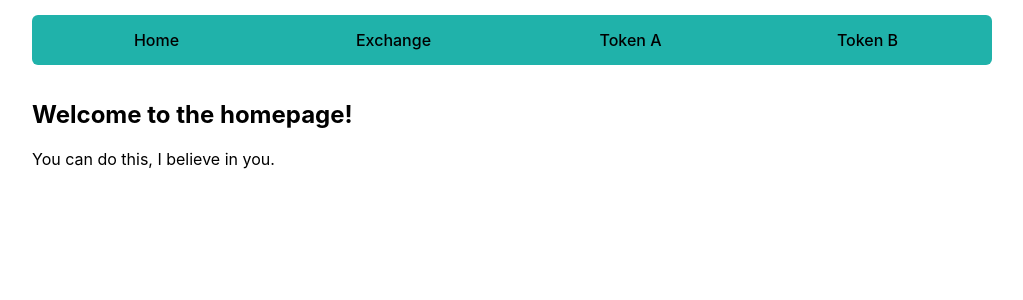
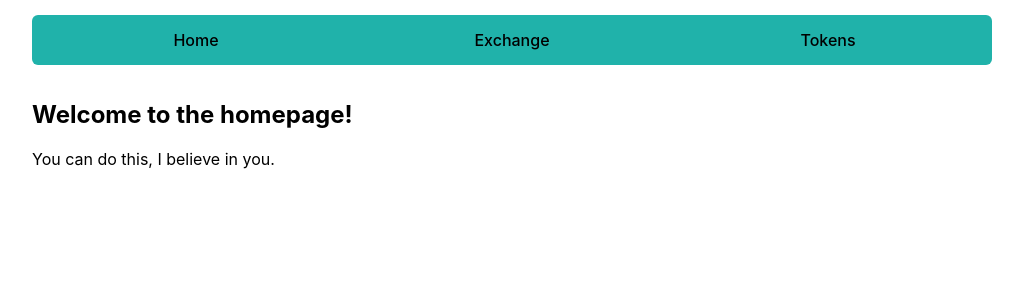
Before and after one commit to kvl-ballester/MUIT-TFM, a React (Create React App) app in the folder dapp/: page / in a window 1280 px wide. Shown: the top 300 px of the page, without its empty margins (128-1151 px from the left). Built offline with nearby package versions, Linux system fonts and the light colour scheme.

Commit message:
change navbar size to 3 elements

```diff
--- a/dapp/src/components/WebElements/Navbar/Navbar.jsx
+++ b/dapp/src/components/WebElements/Navbar/Navbar.jsx
@@ -8,8 +8,7 @@ export const Navbar = () => {
             <ul className="container">
                 <Link className="item"  to="/"> Home </Link>
                 <Link className="item"  to="/exchange">Exchange</Link>
-                <Link className="item" to="/token-a">Token A</Link>
-                <Link className="item" to="/token-b">Token B</Link>
+                <Link className="item" to="/tokens">Tokens</Link>
             </ul>
         </nav>
     )
--- a/dapp/src/components/WebElements/Navbar/Navbar.scss
+++ b/dapp/src/components/WebElements/Navbar/Navbar.scss
@@ -12,7 +12,7 @@
 
     .item {
         height: 100%;
-        width: 25%;
+        width: 33.33%;
         margin-left: 12px;
 
         &:last-child{
```
